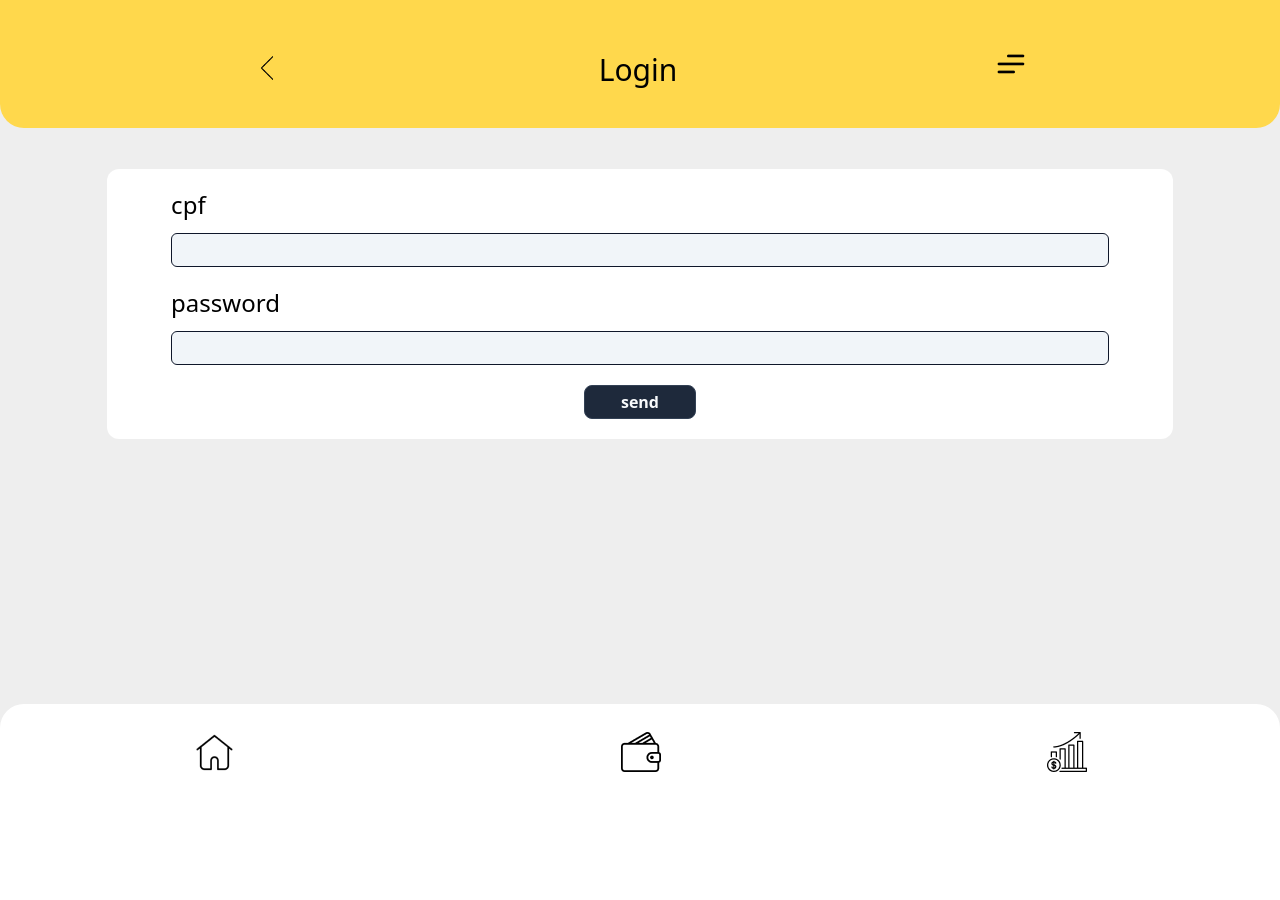
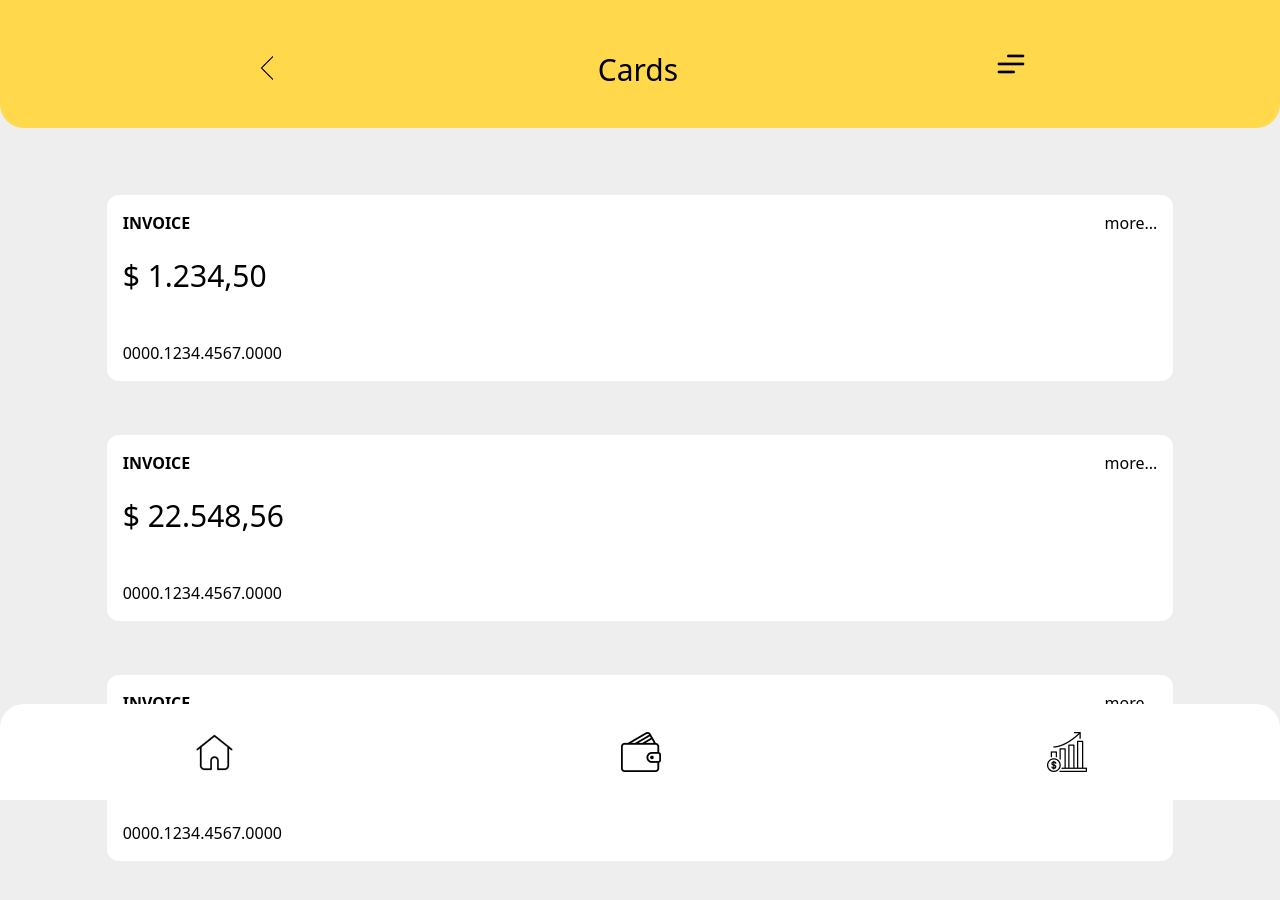
Before and after one commit to Marcus-Nastasi/bank-app-frontend, a React (Vite) app: page / in a window 1280 px wide. Shown: the top 900 px of the page. Before the commit the page ends 800 px from the top, so only its background shows below. Built offline with nearby package versions, Linux system fonts and the light colour scheme; the HTML template or start-up script is replaced by a standard one.

Commit message:
implemented invoice card component;

```diff
--- a/public/css/out.css
+++ b/public/css/out.css
@@ -562,6 +562,14 @@ video {
   bottom: 0px;
 }
 
+.top-0 {
+  top: 0px;
+}
+
+.-m-5 {
+  margin: -1.25rem;
+}
+
 .-mb-10 {
   margin-bottom: -2.5rem;
 }
@@ -608,6 +616,58 @@ video {
 
 .mt-2 {
   margin-top: 0.5rem;
+}
+
+.mt-10 {
+  margin-top: 2.5rem;
+}
+
+.mt-5 {
+  margin-top: 1.25rem;
+}
+
+.mb-10 {
+  margin-bottom: 2.5rem;
+}
+
+.mt-4 {
+  margin-top: 1rem;
+}
+
+.-mt-5 {
+  margin-top: -1.25rem;
+}
+
+.-mt-7 {
+  margin-top: -1.75rem;
+}
+
+.-mt-10 {
+  margin-top: -2.5rem;
+}
+
+.-mt-4 {
+  margin-top: -1rem;
+}
+
+.-mt-6 {
+  margin-top: -1.5rem;
+}
+
+.mb-40 {
+  margin-bottom: 10rem;
+}
+
+.mt-40 {
+  margin-top: 10rem;
+}
+
+.mt-48 {
+  margin-top: 12rem;
+}
+
+.mt-44 {
+  margin-top: 11rem;
 }
 
 .flex {
@@ -687,6 +747,10 @@ video {
   width: 100vw;
 }
 
+.w-full {
+  width: 100%;
+}
+
 .flex-col {
   flex-direction: column;
 }
@@ -699,6 +763,10 @@ video {
   justify-content: center;
 }
 
+.justify-between {
+  justify-content: space-between;
+}
+
 .justify-around {
   justify-content: space-around;
 }
@@ -707,8 +775,16 @@ video {
   justify-content: space-evenly;
 }
 
+.self-end {
+  align-self: flex-end;
+}
+
 .self-center {
   align-self: center;
+}
+
+.self-baseline {
+  align-self: baseline;
 }
 
 .rounded-lg {
@@ -770,6 +846,27 @@ video {
   padding: 1.25rem;
 }
 
+.p-4 {
+  padding: 1rem;
+}
+
+.py-40 {
+  padding-top: 10rem;
+  padding-bottom: 10rem;
+}
+
+.pt-44 {
+  padding-top: 11rem;
+}
+
+.pb-10 {
+  padding-bottom: 2.5rem;
+}
+
+.pb-40 {
+  padding-bottom: 10rem;
+}
+
 .text-center {
   text-align: center;
 }
@@ -794,6 +891,11 @@ video {
   line-height: 1.75rem;
 }
 
+.text-5xl {
+  font-size: 3rem;
+  line-height: 1;
+}
+
 .font-light {
   font-weight: 300;
 }
@@ -806,6 +908,10 @@ video {
   font-weight: 600;
 }
 
+.font-normal {
+  font-weight: 400;
+}
+
 .text-slate-50 {
   --tw-text-opacity: 1;
   color: rgb(248 250 252 / var(--tw-text-opacity));
--- a/src/App.tsx
+++ b/src/App.tsx
@@ -8,8 +8,8 @@ function App() {
    return (
       <>
          {/* <Home />  */}
-         {/* <Card /> */}
-         <Login />
+         <Card />
+         {/* <Login /> */}
       </>
    )
 }
--- a/src/components/card/Card.tsx
+++ b/src/components/card/Card.tsx
@@ -1,8 +1,10 @@
+import InvoiceCard from "./InvoiceCard";
+
 export default function Card() {
    return(
       <>
          <main style={grayBg} className="min-h-screen max-h-fit">
-            <header style={yellowBase} className="w-screen h-32 rounded-b-3xl">
+            <header style={yellowBase} className="w-screen h-32 rounded-b-3xl fixed top-0">
                <section className="h-full flex justify-evenly items-center">
 
                   <section className="-ml-16 mt-2">
@@ -19,22 +21,13 @@ export default function Card() {
                </section>
             </header>
 
-            <section className="flex justify-center items-center w-screen h-56 mt-16">
-               <section className="flex flex-col justify-evenly items-center w-10/12 h-5/6 rounded-xl bg-white">
-                  <p>INVOICE</p>
-                  <p>R$ *****,**</p>
-                  <p>more...</p>
-                  <p>0000.0000.0000.0000</p>
-               </section>
-            </section>
+            <section className="py-40">
+               <InvoiceCard invoice={"1.234,50"} number={"0000.1234.4567.0000"} />
 
-            <section className="flex justify-center items-center w-screen h-56 mt-16">
-               <section className="flex flex-col justify-evenly items-center w-10/12 h-5/6 rounded-xl bg-white">
-                  <p>INVOICE</p>
-                  <p>R$ *****,**</p>
-                  <p>more...</p>
-                  <p>0000.0000.0000.0000</p>
-               </section>
+               <InvoiceCard invoice={"22.548,56"} number={"0000.1234.4567.0000"} />
+
+               <InvoiceCard invoice={"348,17"} number={"0000.1234.4567.0000"} />
+
             </section>
 
             <footer className="flex items-center fixed bottom-0 h-24 w-screen rounded-t-3xl bg-white">
--- /dev/null
+++ b/src/components/card/InvoiceCard.tsx
@@ -0,0 +1,22 @@
+export default function InvoiceCard({ invoice, number }) {
+   return(
+      <>
+         <section className="flex justify-center items-center w-screen h-56 mt-4">
+            <section className="flex flex-col justify-between p-4 w-10/12 h-5/6 rounded-xl bg-white">
+               <div className="flex justify-between">
+                  <p className="font-semibold">INVOICE</p>
+                  <p className="font-light">more...</p>
+               </div>
+
+               <div className=" -mt-6 text-3xl">
+                  <p>$ {invoice}</p>
+               </div>
+
+               <div className="">
+                  <p>{number}</p>
+               </div>
+            </section>
+         </section>
+      </>
+   );
+}
```
Also changed, not shown: tsconfig.json (+4 -4 lines).
